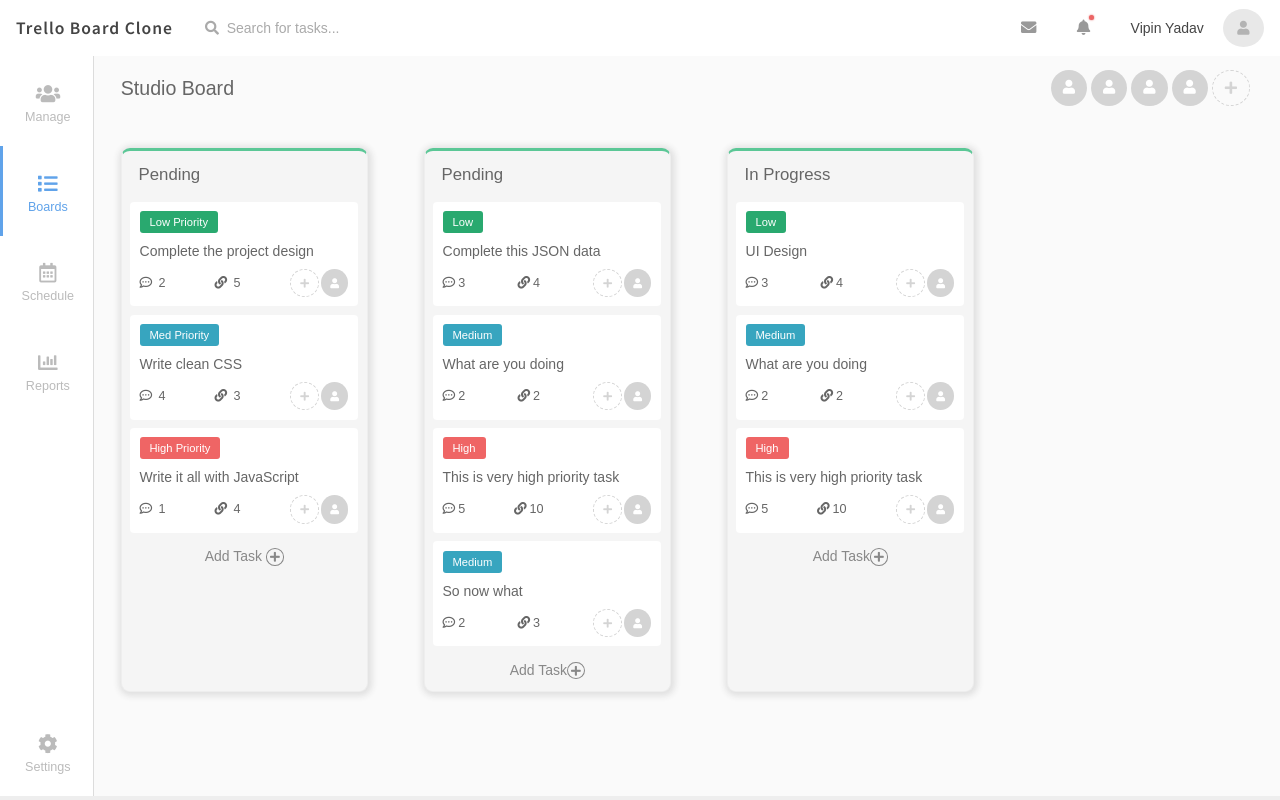
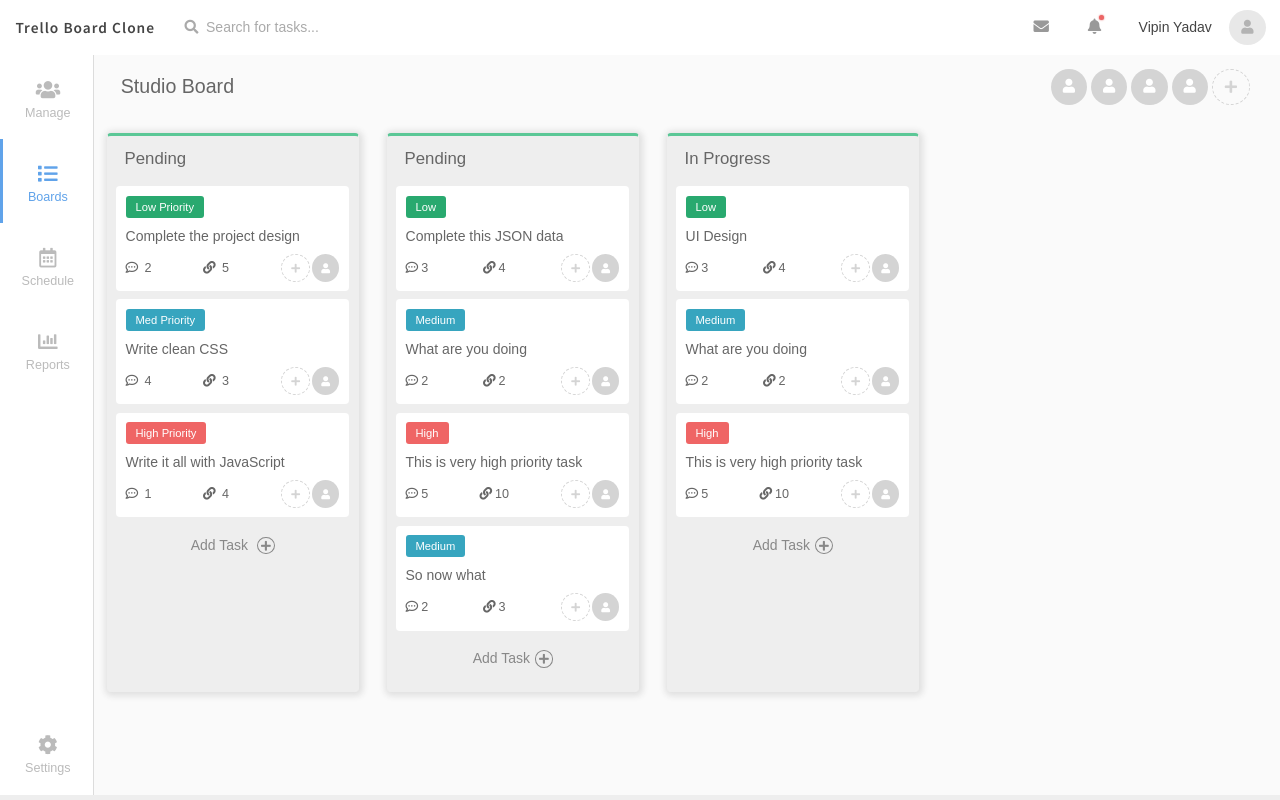
Before and after one commit to imvpn22/trello-board-clone, a plain HTML site: page index.html in a window 1280 px wide. Drawn offline with Linux system fonts and the light colour scheme.

Commit message:
minor style fix

```diff
--- a/assets/css/index.css
+++ b/assets/css/index.css
@@ -34,9 +34,9 @@ body {
 .header-title {
 	font-family: "Source Sans Pro";
 	font-weight: 600;
-	font-size: 1.1rem;
+	font-size: 1.1em;
 	letter-spacing: 1px;
-	padding: 1rem;
+	padding: 1em;
 	/* background-color: #60a3ea; */
 }
 .header-content {
@@ -49,7 +49,7 @@ body {
 }
 
 .header-search {
-	padding: 1rem;
+	padding: 1em;
 	display: flex;
 	align-items: center;
 }
@@ -80,7 +80,7 @@ body {
 	align-items: center;
 }
 .nav-btn {
-	padding: 1.2rem;
+	padding: 1.2em;
 	font-size: 1.1em;
 	position: relative;
 	color: #999;
@@ -101,13 +101,13 @@ body {
 	box-shadow: 0 0 2px 0px #e06262;
 }
 .profile-name {
-	padding: 1.2rem;
+	padding: 1.2em;
 }
 .profile-icon {
-	margin-right: 1rem;
+	margin-right: 1em;
 	background: #e8e8e8;
 	color: #b3b3b3;
-	padding: .7rem .9rem;
+	padding: .7em .9em;
 	border-radius: 50%;
 }
 
@@ -127,7 +127,7 @@ body {
 
 .sidebar-item {
 	box-sizing: border-box;
-	padding: 1.4rem 0;
+	padding: 1.4em 0;
 	text-align: center;
 	border-left: 3px solid rgba(0, 0, 0, 0);
 	color: #bbb;
@@ -158,7 +158,7 @@ body {
 /*  Style for main content */
 
 .main-content {
-	height: calc(100vh - 60px);
+	/* height: calc(100vh - 60px); */
 	width: 100%;
 	background-color: #fafafa;
 }
@@ -192,14 +192,14 @@ body {
 
 .board-container {
 	display: flex;
-	overflow-x: scroll;
+	/* overflow-x: scroll; */
 }
 .task-list-card {
-	min-width: 245px;
-    background: #f5f5f5;
-    margin: 2em;
+	width: 250px;
+    background-color: #eee;
+    margin: 1em;
     padding: 5px 0;
-    border-radius: 9px;
+    border-radius: 4px;
     color: #666;
     box-shadow: 1px 1px 6px 3px #e0e0e0;
     border: 1px solid #eee;
@@ -271,16 +271,23 @@ body {
 	color: #d4d4d4;
 }
 .task-add {
-	padding: .5em 1em;
+	margin: .5em;
+	padding: .8em 1em;
+	border-radius: 4px;
 	text-align: center;
 	color: #888;
+	cursor: pointer;
+}
+.task-add:hover {
+	background-color: #ddd;
+	color: #444;
 }
 .task-add i {
 	border: 1px solid;
 	border-radius: 50%;
 	padding: 2px 3px;
 	font-size: 0.8em;
-
+	margin-left: 5px;
 }
 .task-add span {}
 
```
